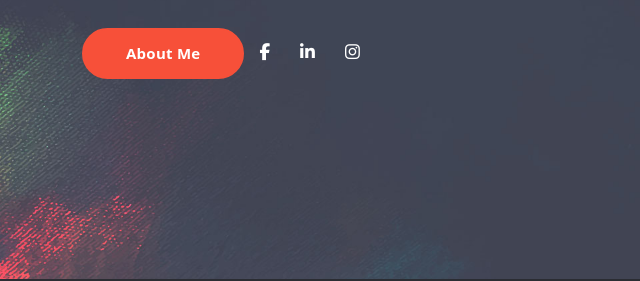
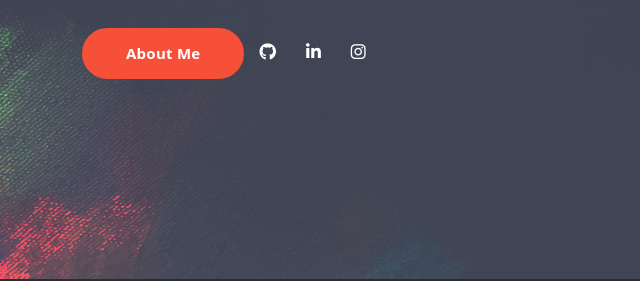
Before and after one commit to Apurwa1399/My-Portfolio-Website, a plain HTML site: page index.html in a window 1280 px wide. Shown: the part 421-702 px from the top of the page, 0-640 px from the left. Drawn offline with Linux system fonts and the light colour scheme; a web font is replaced by a local one.

Commit message:
Update index.html

```diff
--- a/index.html
+++ b/index.html
@@ -69,7 +69,7 @@
                       </div>
                           <div class="d-flex align-items-center justify-content-center">
                            <div>
-                            <a href="https://www.facebook.com/apurwa.tiwary/"><i class="fa-brands fa-facebook-f"></i></a>
+                            <a href="https://github.com/Apurwa1399"><i class="fa-brands fa-github"></i></a>
                            </div>
                            <div>
                                <a href="https://www.linkedin.com/in/apurwa-tiwari-718501169/"><i class="fa-brands fa-linkedin-in"></i></a>
```
